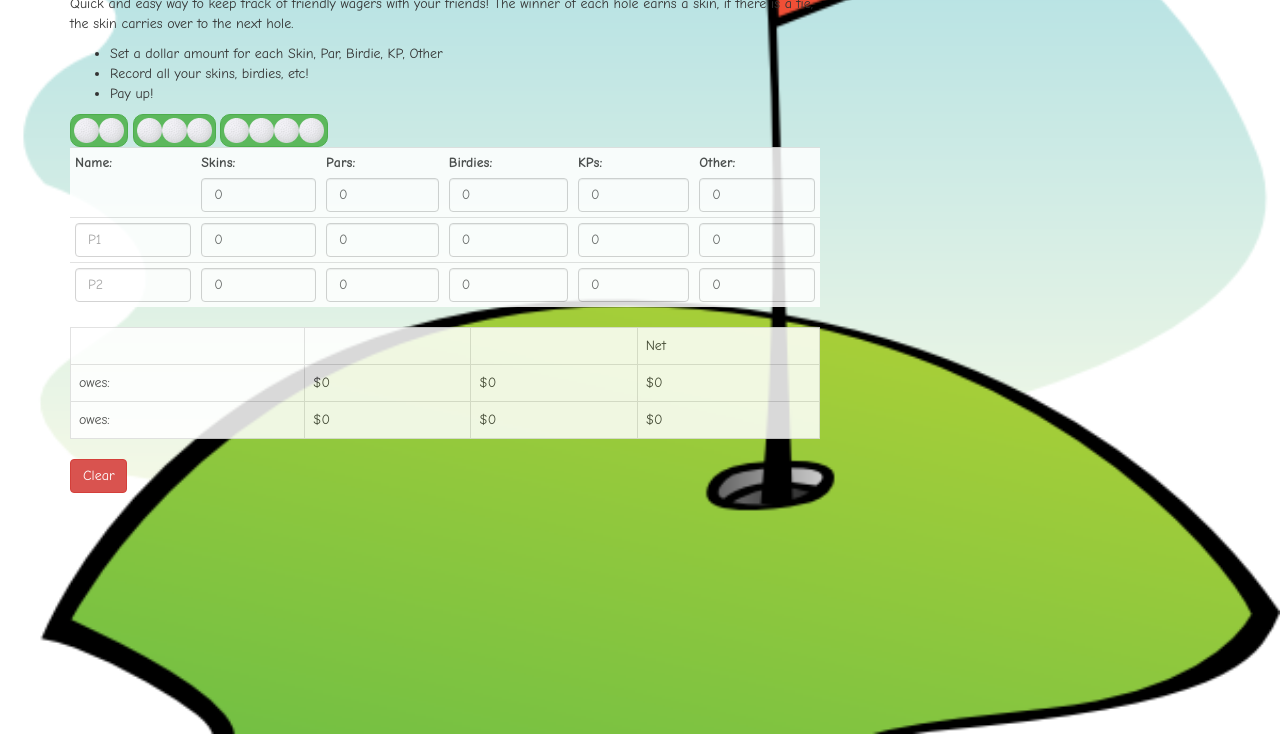
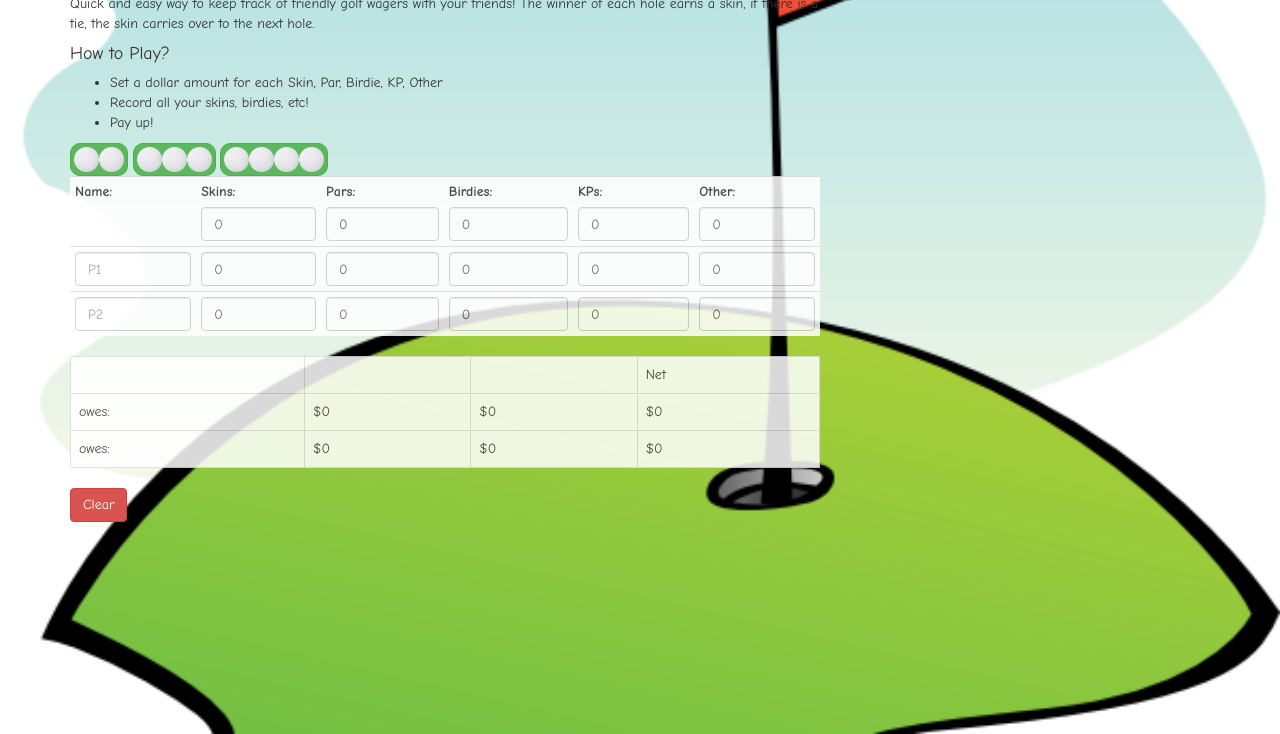
Before and after one commit to robinchoii/Golf-Skins, a plain HTML site: page index.html in a window 1280 px wide. Shown: the part 66-800 px from the top of the page. Drawn offline with nearby package versions, Linux system fonts and the light colour scheme.

Commit message:
add how to play?

```diff
--- a/index.html
+++ b/index.html
@@ -13,7 +13,8 @@
     <div class='row'>
       <div class='col-md-8 md-offset-2 table-reponsive' ng-controller='mainController'>
         <h1 class='text-center'>Skin's Game</h1>
-        <p>Quick and easy way to keep track of friendly wagers with your friends! The winner of each hole earns a skin, if there is a tie, the skin carries over to the next hole. </p>
+        <p>Quick and easy way to keep track of friendly golf wagers with your friends! The winner of each hole earns a skin, if there is a tie, the skin carries over to the next hole. </p>
+        <h4>How to Play?</h4>
         <ul>
           <li>Set a dollar amount for each Skin, Par, Birdie, KP, Other</li>
           <li>Record all your skins, birdies, etc!</li>
```
